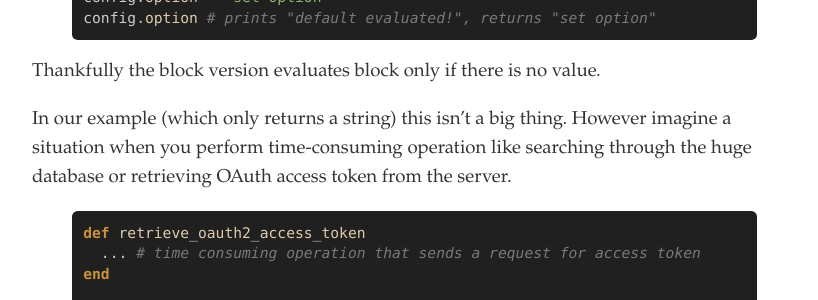
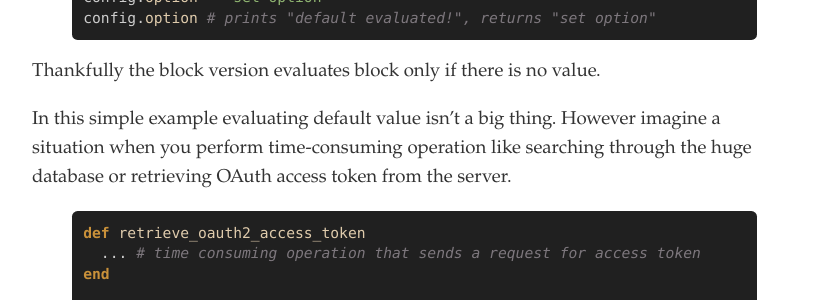
Before and after one commit to consileonpl/consileonpl.github.com, a Jekyll site: the page built from _posts/2014-06-17-better-ruby-option-defaults.md, in a window 1280 px wide and 900 px high, scrolled down 1982 px. Shown: the part 150-450 px from the top of the window, without its empty margins (338-1156 px from the left). Built offline with Jekyll 4.4.1, drawn with Linux system fonts in a browser that asks for light colours; Markdown is read by kramdown in place of the engine named in the settings.

Commit message:
Fix meaning of one sentence.

```diff
--- a/_posts/2014-06-17-better-ruby-option-defaults.md
+++ b/_posts/2014-06-17-better-ruby-option-defaults.md
@@ -103,7 +103,7 @@ config.option # prints "default evaluated!", returns "set option"
 
 Thankfully the block version evaluates block only if there is no value.
 
-In our example (which only returns a string) this isn't a big thing.
+In this simple example evaluating default value isn't a big thing.
 However imagine a situation when you perform time-consuming operation like
 searching through the huge database or retrieving OAuth access token from
 the server.
```
